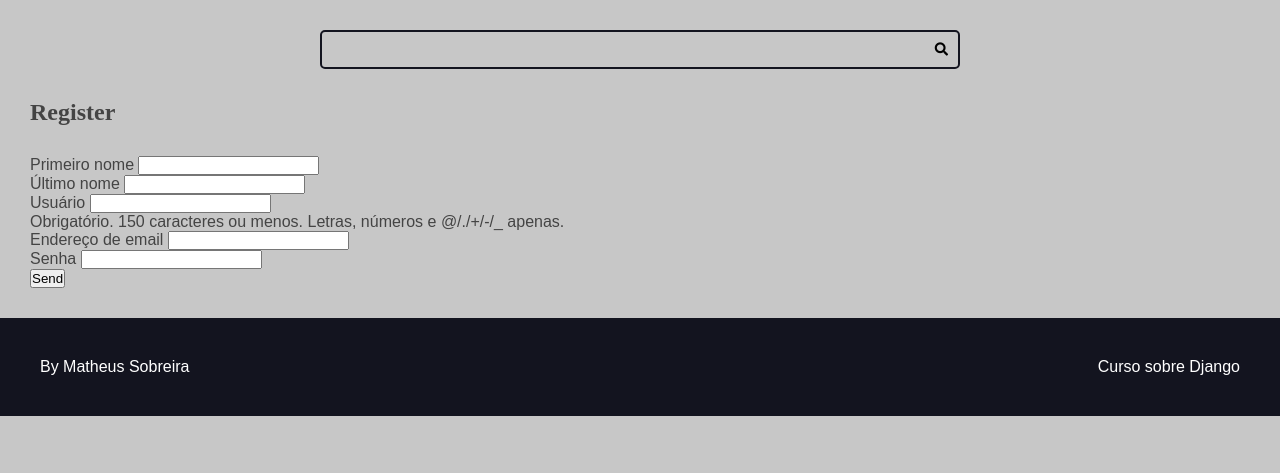
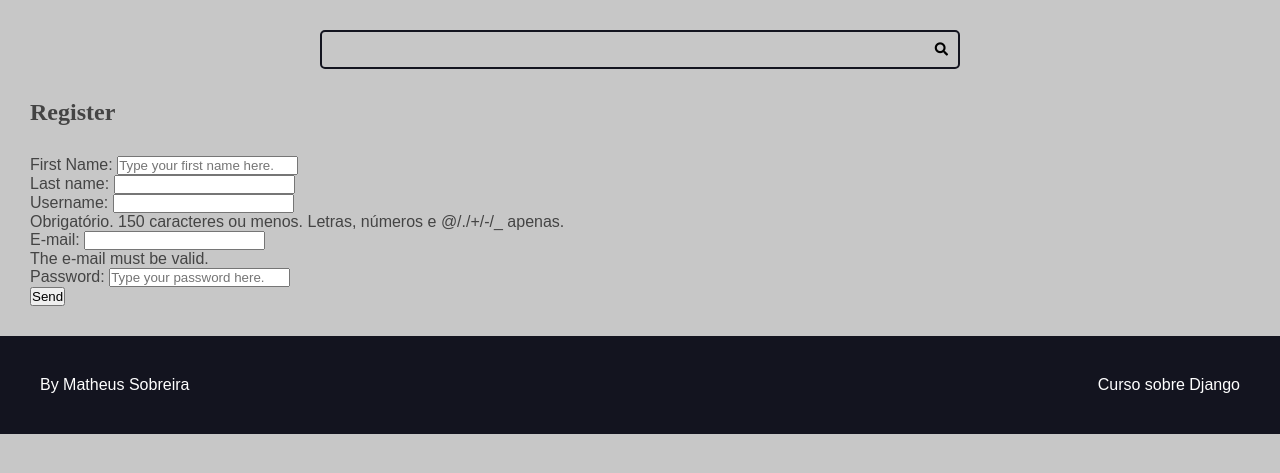
Before and after one commit to Sobreiraa/Django, a Django app: template Django-Luiz-Otavio-Miranda/django-projeto1/authors/templates/authors/pages/register_view.html in a window 1280 px wide. Shown: the part 107-580 px from the top of the page. Run offline with Django 4.2, Linux system fonts and the light colour scheme; the template is opened without the code that fills it: values that come from a table or form of the project are taken from there, others are empty; parts of the project's set-up code (start-up, migrations or seed data) failed here and were passed over; some web fonts are replaced.

Commit message:
formulário django

```diff
--- a/Django-Luiz-Otavio-Miranda/django-projeto1/authors/forms.py
+++ b/Django-Luiz-Otavio-Miranda/django-projeto1/authors/forms.py
@@ -10,4 +10,32 @@ class RegisterForm(forms.ModelForm):
             'username',
             'email',
             'password',
-        ]
+        ] # Escolhendo os campos que desejamos
+
+        #exclude = ['first_name']  Excluindo os campos que desejamos
+        labels = {
+            'first_name': 'First Name:',
+            'last_name': 'Last name:',
+            'username': 'Username:',
+            'email': 'E-mail:',
+            'password': 'Password:'
+        }
+
+        help_texts = {
+            'email': 'The e-mail must be valid.'
+        }
+
+        error_messages = {
+            'username': {
+                'required': 'This field must not be empty.',
+            }
+        }
+
+        widgets = {
+            'first_name': forms.TextInput(attrs={
+                'placeholder': 'Type your first name here.'
+            }),
+            'password': forms.PasswordInput(attrs={
+                'placeholder': 'Type your password here.'
+            })
+        }
--- a/Django-Luiz-Otavio-Miranda/django-projeto1/authors/templates/authors/pages/register_view.html
+++ b/Django-Luiz-Otavio-Miranda/django-projeto1/authors/templates/authors/pages/register_view.html
@@ -4,17 +4,18 @@
 
 {% block content %}
     <div class="main-content center container">
-        <h2>Register {{ request.session.number }}</h2>
+        <h2>Register</h2>
     </div>
 
     <div class="main-content container">
-        <form action="{% url 'authors:create' %}" method="POST">
+        <form action="" method="POST">
         {% csrf_token %}
-            <div class="form-content form-content-grid"></div>
+
+        <div class="form-content form-content-grid">
             {% for field in form %}
                 <div class="form-group">
                     <label for="{{ field.id_for_label }}">{{ field.label }}</label>
-                        {{ field }}
+                        {{field}}
 
                     {% if field.help_text %}
                         <p class="help-text">{{ field.help_text }}</p>
@@ -23,7 +24,9 @@
                     {{ field.errors }}
                 </div>
              {% endfor %}
+        </div>
 
+        <div class="form-content form-content-grid">
             <div class="form-group">
                 <button type="submit">Send</button>
             </div>
--- a/Django-Luiz-Otavio-Miranda/django-projeto1/static/recipes/css/style.css
+++ b/Django-Luiz-Otavio-Miranda/django-projeto1/static/recipes/css/style.css
@@ -88,6 +88,9 @@ h1, h2, h3, h4, h5, h6 {
 .main-logo-icon {
     margin-right: 2rem;
 }
+
+/* forms */
+
 
 /* Messages */
 .messages-container {
```
Also changed, not shown: Django-Luiz-Otavio-Miranda/django-projeto1/recipes/static/recipes/css/style.css (+44 -1 lines). Lines whose indentation alone changed are shown as unchanged.
